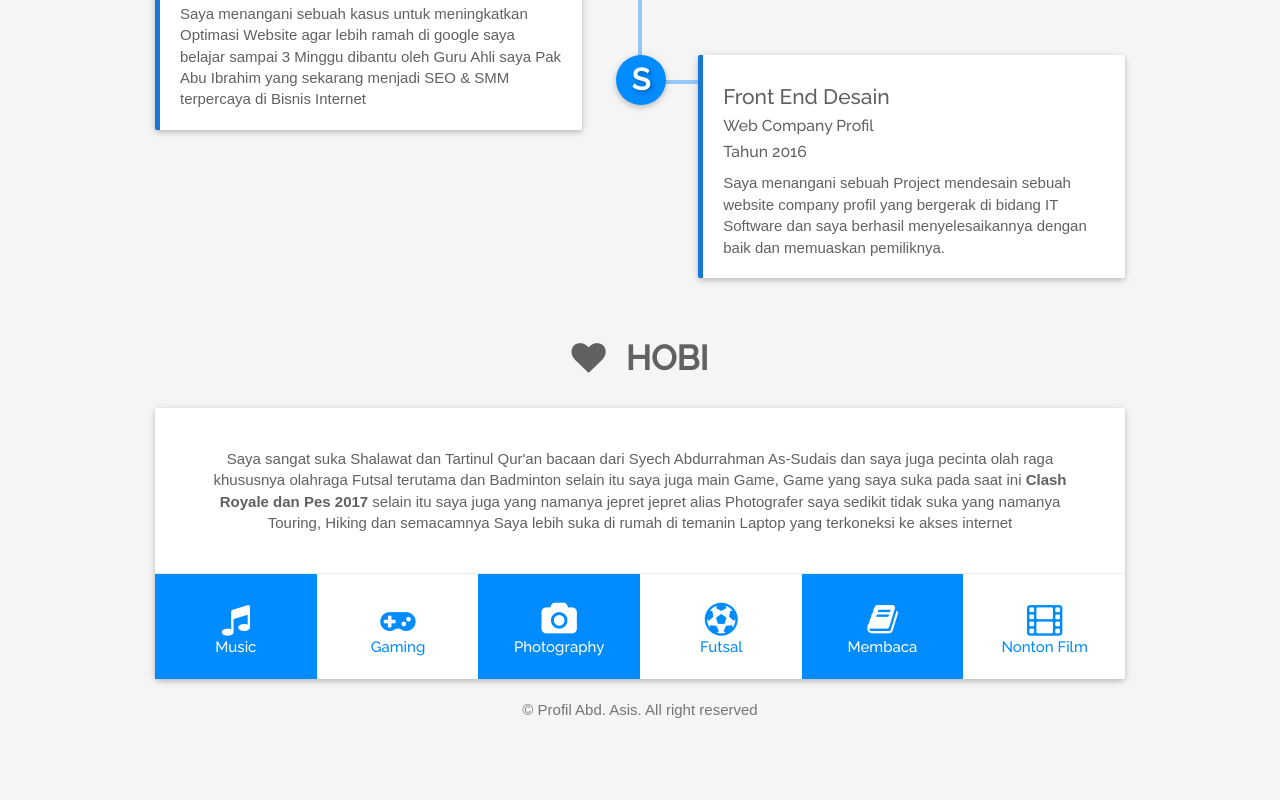
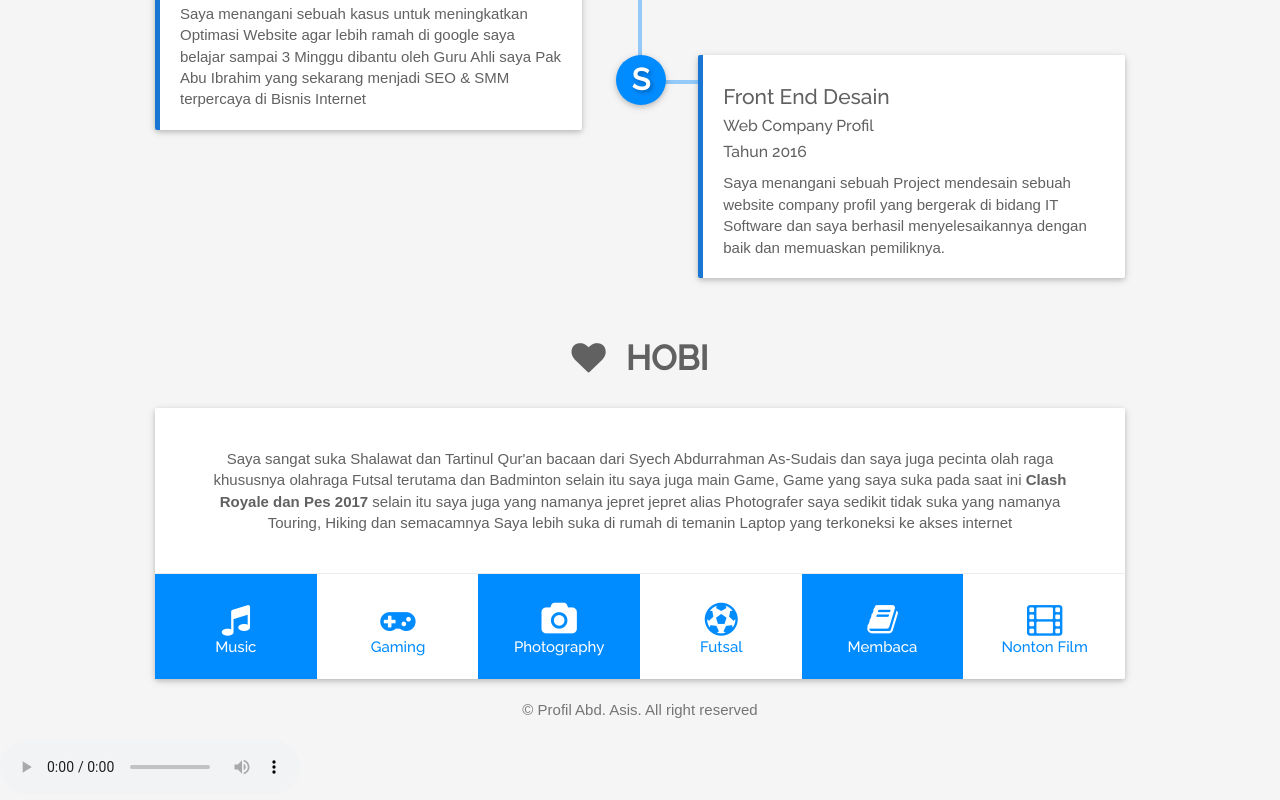
Before and after one commit to id-abdasis/profil, a plain HTML site: page index.html in a window 1280 px wide. Shown: the part 2729-3529 px from the top of the page. Before the commit the page ends 3469 px from the top, so only its background shows below. Drawn offline with Linux system fonts and the light colour scheme; some packages are replaced by stand-ins of ours; a web font is replaced by a local one.

Commit message:
update audio lagi

```diff
--- a/index.html
+++ b/index.html
@@ -869,6 +869,15 @@
 <script src="javascript/jquery.touchSwipe.min.js"></script>
 <script src="javascript/custom.js"></script>
 
+   <!--==========================================
+                  audio bg
+===========================================-->
+
+<audio controls autoplay="autoplay" loop="loop">
+  <source src="src/audio-bg.mp3" type="audio/mpeg">
+Your browser does not support the audio element.
+</audio>
+
 
 </body>
 </html>
```
